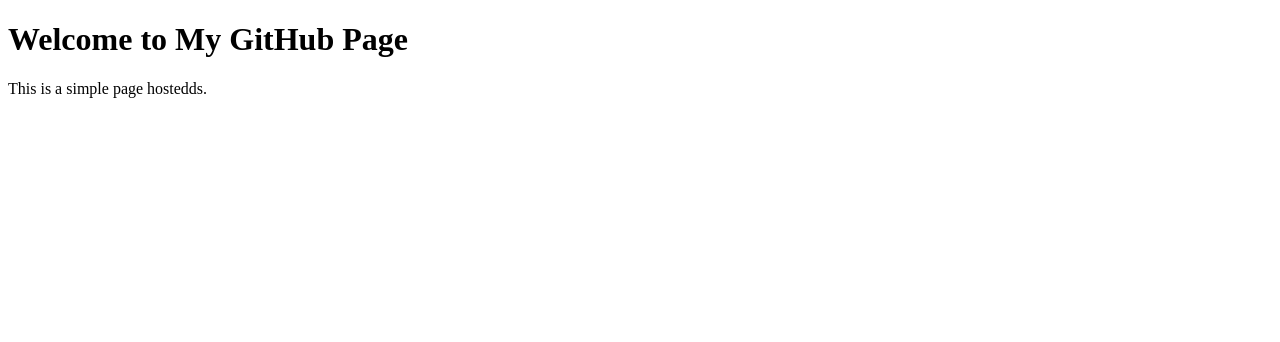
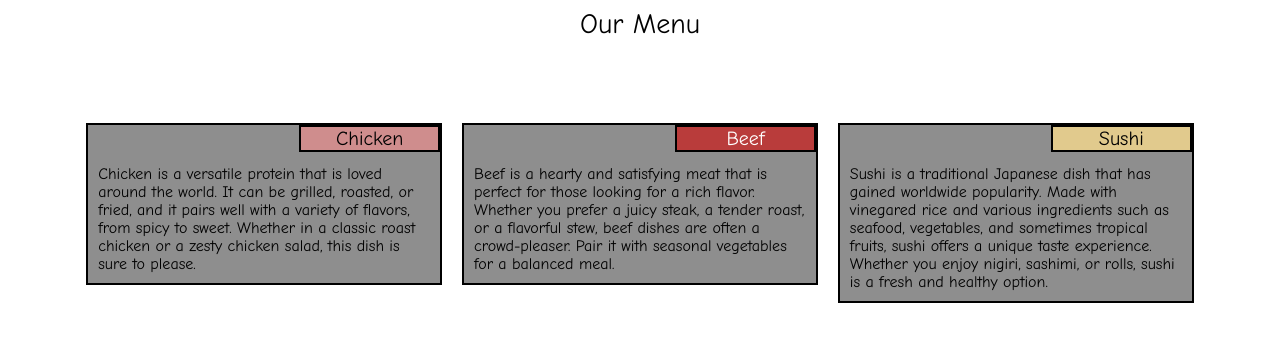
Before and after one commit to zhaako/module2-coursera, a website: page index.html in a window 1280 px wide. Drawn offline with Linux system fonts and the light colour scheme.

Commit message:
module 2

```diff
--- /dev/null
+++ b/css/style.css
@@ -0,0 +1,73 @@
+*{font-family:"Comic Sans MS", cursive, sans-serif;
+    box-sizing: border-box;}
+
+.title-container {
+    width: 90%;
+    height: 100px;
+    margin-right: auto;
+    margin-left: auto;
+    text-align: center;
+    font-size: 175%;
+}
+
+.menu-title{
+    width:40%;
+    float:right;
+    border: 2px solid black;
+    text-align: center;
+    font-size: 125%;
+}
+
+.menu{
+    background-color: #8e8e8e;
+    margin:10px;
+    border:2px solid black;
+}
+
+.text{
+    margin:10px;
+    margin-top:40px;
+    clear:both;
+}
+
+.row {
+    width: 90%;
+    border: 5px;
+    margin-right: auto;
+    margin-left: auto;
+    padding:5px;
+}
+#chicken{background-color: #cf8d8d;}
+#beef{background-color: #b93c3b; color:white;}
+#sushi{background-color: #e1ca8d;}
+
+
+/********** Desktop **********/
+@media (min-width: 992px) {
+    .col-lg-4 {
+        float: left;
+        background-color: white;
+        width: 33.33%;
+    }
+}
+
+/********** Tablet **********/
+@media (min-width: 768px) and (max-width: 991px) {
+    .col-md-6, .col-md-12 {
+        float: left;
+        background-color: white;
+    }
+    .col-md-6 {
+        width: 50%;
+    }
+    .col-md-12 {
+        width: 100%;
+    }
+}
+
+/********** Mobile **********/
+@media (max-width: 767px) {.col-sm-12 {
+    float: left;
+    background-color: white;
+    width: 100%;}
+}
--- a/index.html
+++ b/index.html
@@ -1,12 +1,48 @@
-<!DOCTYPE html>
-<html lang="en">
-<head>
-  <meta charset="UTF-8">
-  <meta name="viewport" content="width=device-width, initial-scale=1.0">
-  <title>My GitHub Page</title>
-</head>
-<body>
-<h1>Welcome to My GitHub Page</h1>
-<p>This is a simple page hostedds.</p>
-</body>
-</html>
+<html>
+  <head>
+    <meta name='author' content='Luiz Carneiro'>
+    <meta charset="utf-8">
+    <meta name="viewport" content="width=device-width, initial-scale=1">
+    <link rel="stylesheet" href="css/style.css">
+    <title>Assignment Solution for Module 2</title>
+  </head>
+
+  <body>
+
+  <div class="title-container">Our Menu</div>
+
+  <div class="row">
+    <div class="col-lg-4 col-md-6 col-sm-12">
+      <div class='menu'>
+        <div class='menu-title' id="chicken">Chicken</div>
+        <p class='text'>Chicken is a versatile protein that is loved around the world. It can be grilled, roasted, or fried, and it pairs well with a variety of flavors, from spicy to sweet. Whether in a classic roast chicken or a zesty chicken salad, this dish is sure to please.</p>
+      </div>
+    </div>
+
+
+    <div class="col-lg-4 col-md-6 col-sm-12">
+      <div class='menu'>
+        <div class='menu-title' id="beef">
+          Beef
+        </div>
+        <p class='text'>Beef is a hearty and satisfying meat that is perfect for those looking for a rich flavor. Whether you prefer a juicy steak, a tender roast, or a flavorful stew, beef dishes are often a crowd-pleaser. Pair it with seasonal vegetables for a balanced meal.
+        </p>
+      </div>
+    </div>
+
+    <div class="col-lg-4 col-md-12 col-sm-12">
+      <div class='menu'>
+        <div class='menu-title' id="sushi">Sushi</div>
+        <p class='text'>Sushi is a traditional Japanese dish that has gained worldwide popularity. Made with vinegared rice and various ingredients such as seafood, vegetables, and sometimes tropical fruits, sushi offers a unique taste experience. Whether you enjoy nigiri, sashimi, or rolls, sushi is a fresh and healthy option.
+        </p>
+      </div>
+    </div>
+
+
+
+
+  </div>
+
+
+  </body>
+  </html>
```
Also changed, not shown: style.css (deleted).
